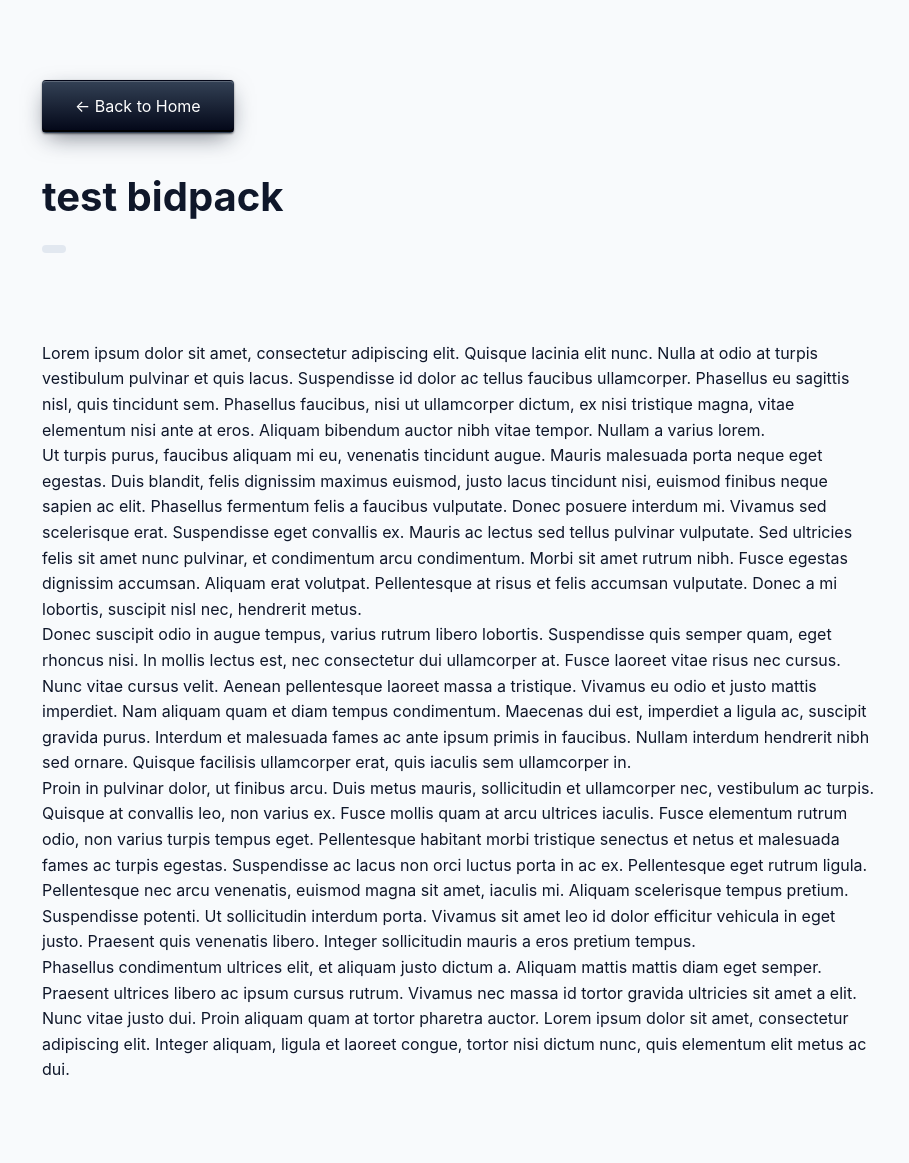
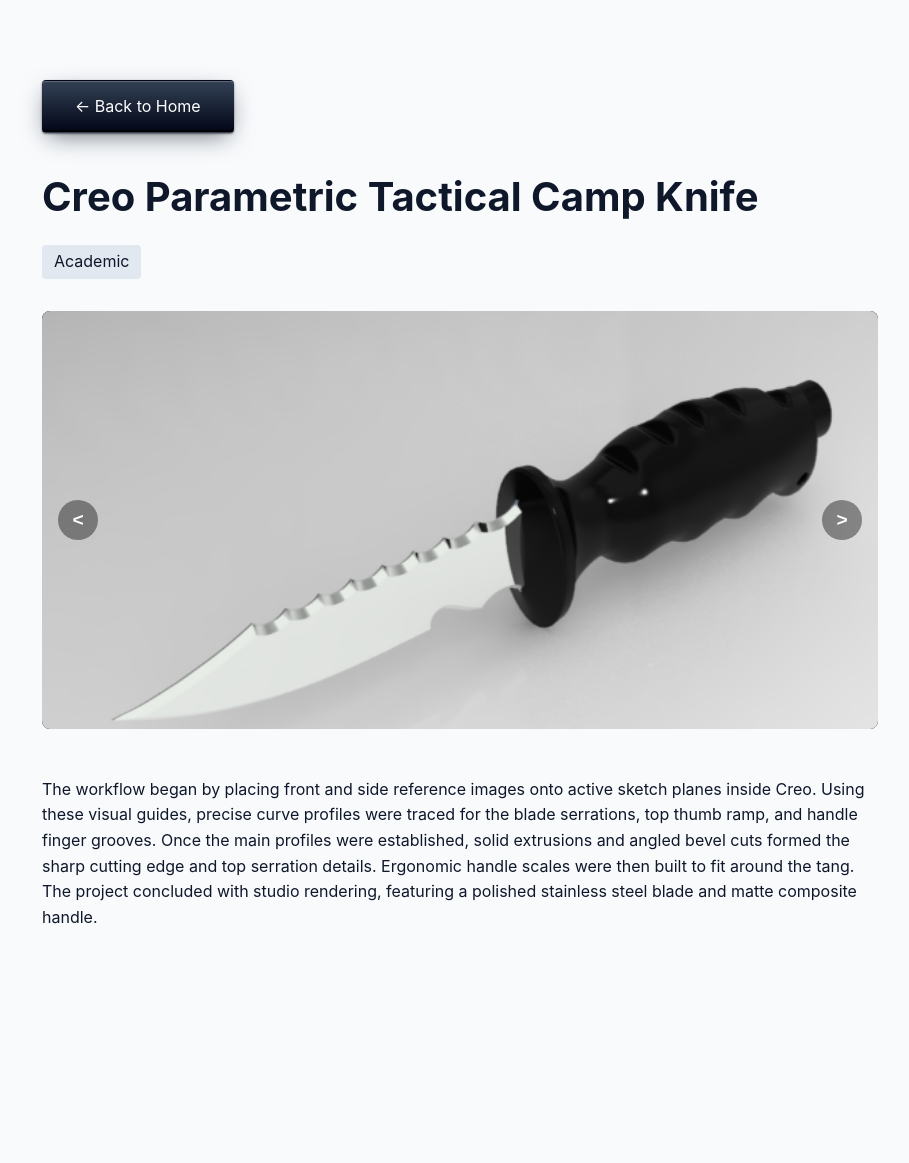
Before and after one commit to AlperIsmailoglou/Portfolio, a Jekyll site: the page built from _projects/test-bidpack.md, in a window 1280 px wide. Shown: the whole page, without its empty margins (180-1089 px from the left). Built offline with Jekyll 4.4.1, drawn with Linux system fonts in a browser that asks for light colours; after the commit the page ends 1010 px from its top, so only the background shows below that.

Commit message:
Update Projects “test-bidpack” +1

```diff
--- a/_projects/test-bidpack.md
+++ b/_projects/test-bidpack.md
@@ -1,15 +1,10 @@
 ---
-title: test bidpack
+title: Creo Parametric Tactical Camp Knife
+category: Academic
+gallery:
+  - /assets/uploads/campknife3.png
+description: This project focuses on modeling a rugged tactical camp knife using two reference images imported directly into PTC Creo Parametric. The objective was to accurately recreate the complex blade serrations, ergonomic handle contours, and functional geometry.
 image: /assets/uploads/1000036529.jpg
-description: bigpack limit test
 ---
 
-Lorem ipsum dolor sit amet, consectetur adipiscing elit. Quisque lacinia elit nunc. Nulla at odio at turpis vestibulum pulvinar et quis lacus. Suspendisse id dolor ac tellus faucibus ullamcorper. Phasellus eu sagittis nisl, quis tincidunt sem. Phasellus faucibus, nisi ut ullamcorper dictum, ex nisi tristique magna, vitae elementum nisi ante at eros. Aliquam bibendum auctor nibh vitae tempor. Nullam a varius lorem.
-
-Ut turpis purus, faucibus aliquam mi eu, venenatis tincidunt augue. Mauris malesuada porta neque eget egestas. Duis blandit, felis dignissim maximus euismod, justo lacus tincidunt nisi, euismod finibus neque sapien ac elit. Phasellus fermentum felis a faucibus vulputate. Donec posuere interdum mi. Vivamus sed scelerisque erat. Suspendisse eget convallis ex. Mauris ac lectus sed tellus pulvinar vulputate. Sed ultricies felis sit amet nunc pulvinar, et condimentum arcu condimentum. Morbi sit amet rutrum nibh. Fusce egestas dignissim accumsan. Aliquam erat volutpat. Pellentesque at risus et felis accumsan vulputate. Donec a mi lobortis, suscipit nisl nec, hendrerit metus.
-
-Donec suscipit odio in augue tempus, varius rutrum libero lobortis. Suspendisse quis semper quam, eget rhoncus nisi. In mollis lectus est, nec consectetur dui ullamcorper at. Fusce laoreet vitae risus nec cursus. Nunc vitae cursus velit. Aenean pellentesque laoreet massa a tristique. Vivamus eu odio et justo mattis imperdiet. Nam aliquam quam et diam tempus condimentum. Maecenas dui est, imperdiet a ligula ac, suscipit gravida purus. Interdum et malesuada fames ac ante ipsum primis in faucibus. Nullam interdum hendrerit nibh sed ornare. Quisque facilisis ullamcorper erat, quis iaculis sem ullamcorper in.
-
-Proin in pulvinar dolor, ut finibus arcu. Duis metus mauris, sollicitudin et ullamcorper nec, vestibulum ac turpis. Quisque at convallis leo, non varius ex. Fusce mollis quam at arcu ultrices iaculis. Fusce elementum rutrum odio, non varius turpis tempus eget. Pellentesque habitant morbi tristique senectus et netus et malesuada fames ac turpis egestas. Suspendisse ac lacus non orci luctus porta in ac ex. Pellentesque eget rutrum ligula. Pellentesque nec arcu venenatis, euismod magna sit amet, iaculis mi. Aliquam scelerisque tempus pretium. Suspendisse potenti. Ut sollicitudin interdum porta. Vivamus sit amet leo id dolor efficitur vehicula in eget justo. Praesent quis venenatis libero. Integer sollicitudin mauris a eros pretium tempus.
-
-Phasellus condimentum ultrices elit, et aliquam justo dictum a. Aliquam mattis mattis diam eget semper. Praesent ultrices libero ac ipsum cursus rutrum. Vivamus nec massa id tortor gravida ultricies sit amet a elit. Nunc vitae justo dui. Proin aliquam quam at tortor pharetra auctor. Lorem ipsum dolor sit amet, consectetur adipiscing elit. Integer aliquam, ligula et laoreet congue, tortor nisi dictum nunc, quis elementum elit metus ac dui.
+The workflow began by placing front and side reference images onto active sketch planes inside Creo. Using these visual guides, precise curve profiles were traced for the blade serrations, top thumb ramp, and handle finger grooves. Once the main profiles were established, solid extrusions and angled bevel cuts formed the sharp cutting edge and top serration details. Ergonomic handle scales were then built to fit around the tang. The project concluded with studio rendering, featuring a polished stainless steel blade and matte composite handle.
```
Also changed, not shown: assets/uploads/campknife3.png (added).
